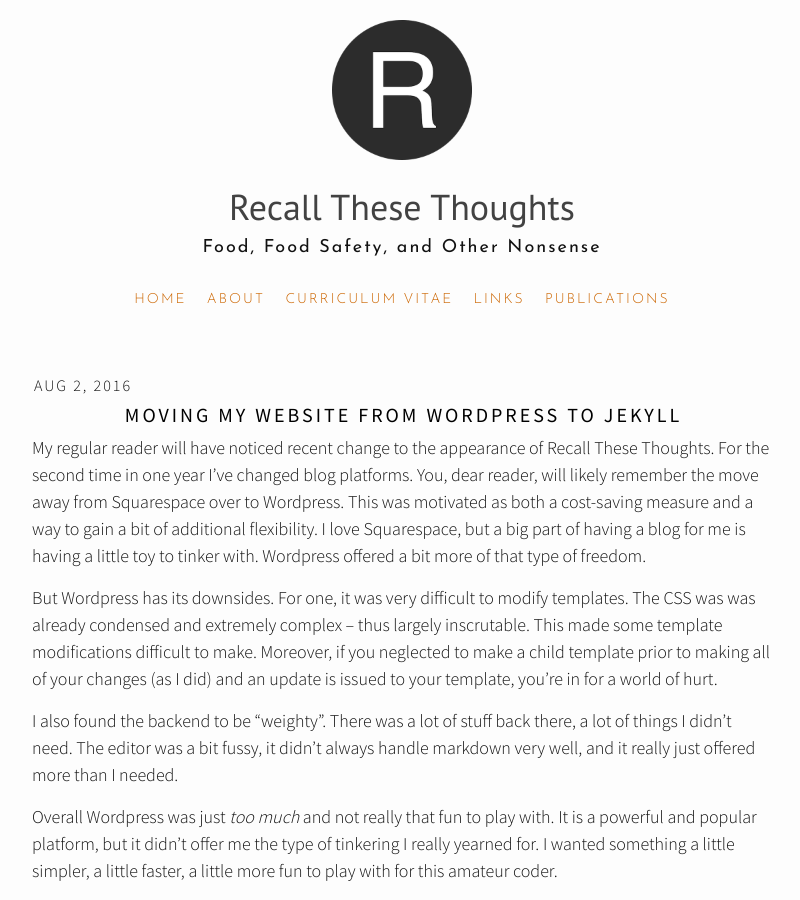
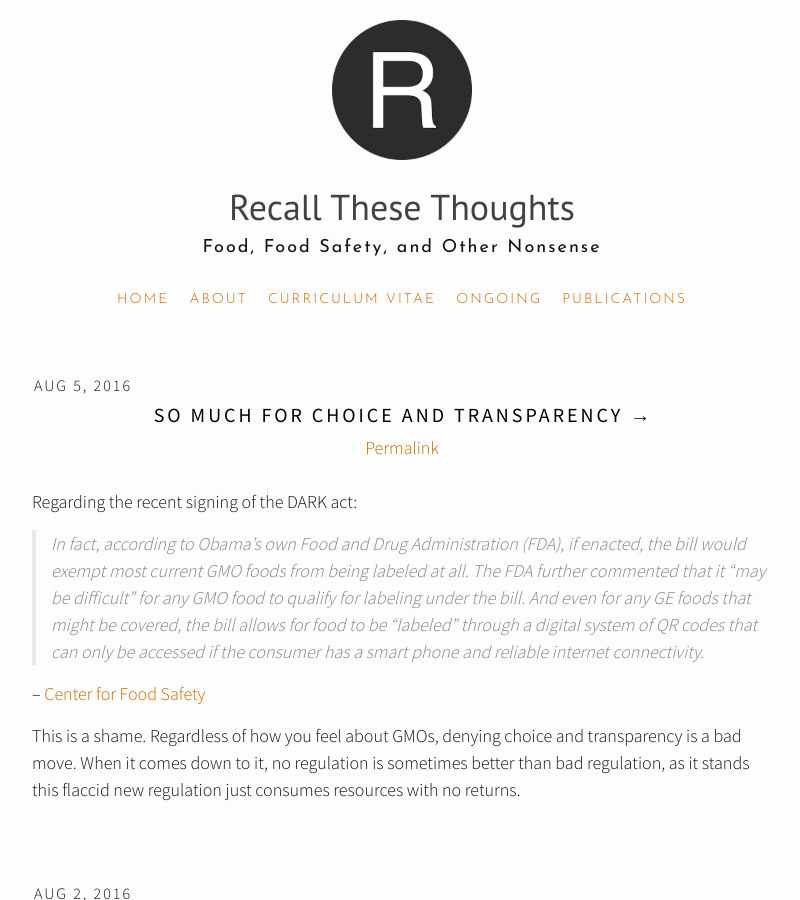
Before and after one commit to scottisloud/rtt-jekyll, a Jekyll site: the page built from index.html, in a window 1280 px wide and 900 px high. Shown: the whole window, without its empty margins (238-1038 px from the left). Built offline with Jekyll 4.4.1, drawn with Linux system fonts in a browser that asks for light colours; nearby versions of some CDN libraries; the list of posts is cut into pages by our own code.

Commit message:
added Ongoing page
Added “ongoing” page and removed “Links” page (published: False)

```diff
--- a/_includes/header.html
+++ b/_includes/header.html
@@ -1,4 +1,3 @@
-
 <div class="wrapper">
   <center> <a href="{{ site.baseurl }}" class="logo"><img src="{{site.baseurl}}/img/logo.png" class="logo"></a></center>
   <center> <a href="{{ site.baseurl }}"><div class="site-title"> {{site.title}} </div></a></center>
--- /dev/null
+++ b/_posts/2016-08-05-so-much-for-transparency.md
@@ -0,0 +1,13 @@
+---
+title: So much for choice and transparency
+layout: post
+link: http://www.centerforfoodsafety.org/blog/4441/why-the-gmo-labeling-bill-that-obama-just-signed-into-law-is-a-shamand-a-national-embarrassment#
+permalink: /2016/08/05/so-much-for-choice-and-transparency/
+---
+Regarding the recent signing of the DARK act:
+
+> In fact, according to Obama’s own Food and Drug Administration (FDA), if enacted, the bill would exempt most current GMO foods from being labeled at all. The FDA further commented that it “may be difficult” for any GMO food to qualify for labeling under the bill. And even for any GE foods that might be covered, the bill allows for food to be “labeled” through a digital system of QR codes that can only be accessed if the consumer has a smart phone and reliable internet connectivity.
+
+– <a href="http://www.centerforfoodsafety.org/blog/4441/why-the-gmo-labeling-bill-that-obama-just-signed-into-law-is-a-shamand-a-national-embarrassment#" target="_blank">Center for Food Safety</a>
+
+This is a shame. Regardless of how you feel about GMOs, denying choice and transparency is a bad move. When it comes down to it, no regulation is sometimes better than bad regulation, as it stands this flaccid new regulation just consumes resources with no returns.
--- /dev/null
+++ b/ongoing.md
@@ -0,0 +1,18 @@
+---
+layout: page
+title : Ongoing
+tagline: My ongoing projects
+permalink: /ongoing/
+---
+
+### Food Security and Secure Food in the Anthropocene
+This is a paper for a special issue of *Crime, Law, and Social Change: An Interdisciplinary Journal* called "Lessons of the Anthropocene - Entanglements and Security"
+
+### Dissertation
+I am continuing work on my dissertation for my PhD in Environmental Studies of which the above paper is one part. I am currently analyzing interview and documentary data while writing the "Food Security and Secure Food" manuscript.
+
+### Learning PHP and SQL
+When I can't sleep I'm learning PHP and mySQL. This is mostly maintain a diverse set of skills. I am also very interested in the web and software development, and PHP and SQL seem like reasonable places to getting my foot in this door as a hobby. Additionally, as someone pursuing a career in research, managing data of all kinds is imperative and the idea of homegrown methods for managing data of all kinds is compelling. Likewise with building and controlling my own web presence.
+
+### CSS and HTML
+As part of learning PHP and SQL I spent no small amount of time on HTML and CSS. Having now obtained an intermediate level of competence in these domains I am regularly trying out small front-end web exercises to practice and hone my use of these languages. One such example is the hand-coded replication of my original Squarespace blog which you can see at <http://transition.scottlougheed.com> (mobile and desktop versions).
```
Also changed, not shown: links.md (+1 -0 lines).
